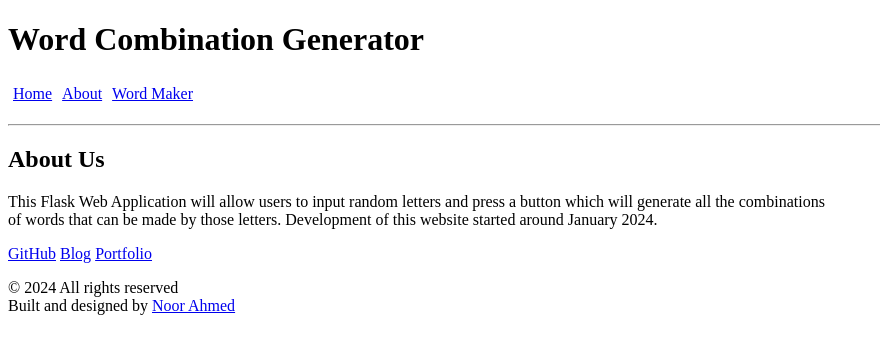
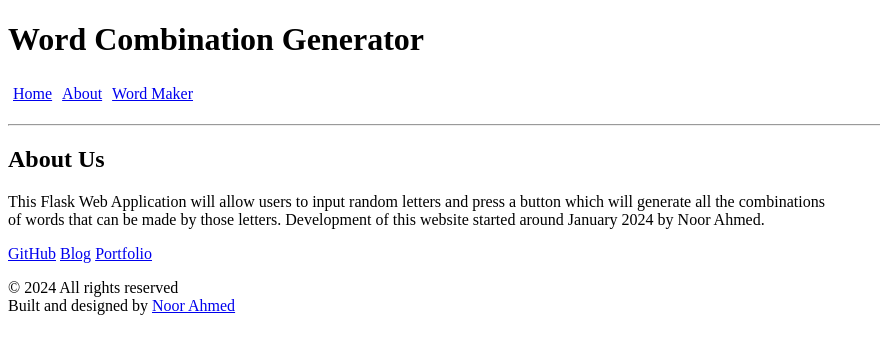
Before and after one commit to N00rAhmed/Word-Combination-Generator, a Flask app: page /about in a window 1280 px wide. Shown: the top 354 px of the page, without its empty margins (0-880 px from the left). Run offline with Flask 3, Linux system fonts and the light colour scheme.

Commit message:
added some text

```diff
--- a/templates/about.html
+++ b/templates/about.html
@@ -11,7 +11,7 @@
 
     <h2>About Us</h2>
 
-    <p>This Flask Web Application will allow users to input random letters and press a button which will generate all the combinations <br /> of words that can be made by those letters. Development of this website started around January 2024. </p>
+    <p>This Flask Web Application will allow users to input random letters and press a button which will generate all the combinations <br /> of words that can be made by those letters. Development of this website started around January 2024 by Noor Ahmed. </p>
 
     {% include 'footer.html' %}
 
```
